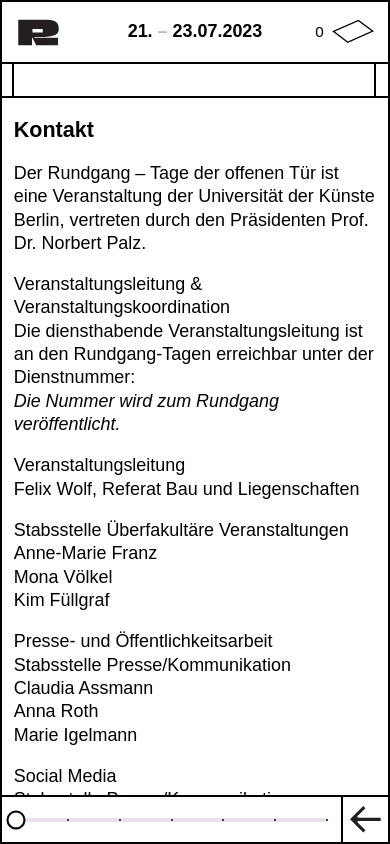
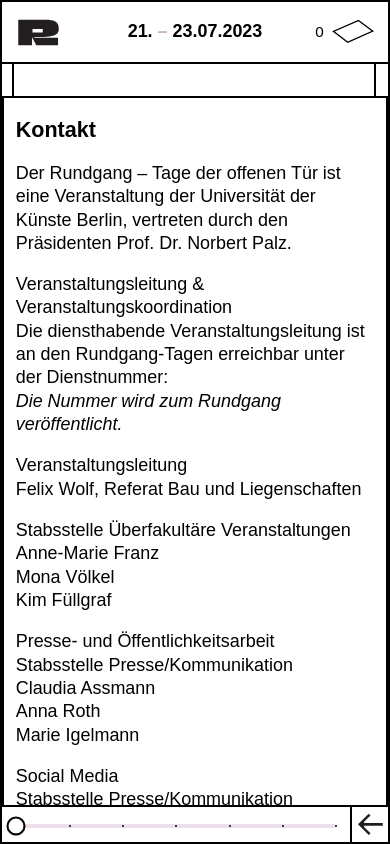
Before and after one commit to udk-berlin/rundgang-website-2023, a Next.js app: page /contact in a window 390 px wide. Shown: the top 844 px of the page. Built offline with nearby package versions, Linux system fonts and the light colour scheme; a web font is replaced by a local one.

Commit message:
Changing layout for mobile.

```diff
--- a/src/components/layout/footer/footer.js
+++ b/src/components/layout/footer/footer.js
@@ -6,21 +6,29 @@ import FooterTitle from "@/components/layout/footer/title";
 
 export default function Footer({ numberOfSliderStates, disableSlider = false }) {
   return (
-    <FooterContainer>
-      <FooterSlider numberOfSliderStates={numberOfSliderStates} disableSlider={disableSlider} />
-      <FooterTitle />
-      <FooterInfoPages />
-    </FooterContainer>
+    <FooterWrapper>
+      <FooterContainer>
+        <FooterSlider numberOfSliderStates={numberOfSliderStates} disableSlider={disableSlider} />
+        <FooterTitle />
+        <FooterInfoPages />
+      </FooterContainer>
+    </FooterWrapper>
   );
 }
 
-const FooterContainer = styled.div`
+const FooterWrapper = styled.div`
   position: fixed;
   bottom: 0;
   left: 0;
 
   width: 100%;
+`;
+
+const FooterContainer = styled.div`
   height: ${({ theme }) => theme.footer.height};
+  width: 100vw;
+  min-width: 100vw;
+  max-width: 100vw;
 
   display: grid;
   grid-template-columns: ${({ theme }) => theme.footer.gridTemplateColumn1} ${({ theme }) => theme.footer.gridTemplateColumn2} ${({ theme }) => theme.footer.gridTemplateColumn3};
--- a/src/components/layout/footer/footer_mobile.js
+++ b/src/components/layout/footer/footer_mobile.js
@@ -26,16 +26,21 @@ const FooterWrapper = styled.div`
   position: fixed;
   bottom: 0;
   left: 0;
+
   width: 100%;
 `;
 
 const FooterContainer = styled.div`
-  /* height: var(--layout-header-bar-container-height); */
-
   display: grid;
   grid-template-columns: 8fr min-content;
 
-  border: var(--border-width) solid var(--border-color);
+  height: ${({ theme }) => theme.footer.height};
+  width: 100vw;
+  min-width: 100vw;
+  max-width: 100vw;
+
+  border: ${({ theme }) => theme.border};
+
   background: var(--color-white);
 
   > *:nth-child(1) {
@@ -48,10 +53,11 @@ const FooterContainer = styled.div`
 `;
 
 const SVG = styled(ReactSVG)`
-  width: calc(0.75 * var(--layout-header-bar-container-height));
-  height: calc(0.75 * var(--layout-header-bar-container-height));
+  width: calc(0.9 * ${({ theme }) => theme.footer.height});
+  height: calc(0.9 * ${({ theme }) => theme.footer.height});
+
+  padding: 0.3rem;
   cursor: pointer;
-  padding: 0.4rem;
 
   > div {
     width: 100%;
--- a/src/components/layout/footer/slider.js
+++ b/src/components/layout/footer/slider.js
@@ -35,12 +35,12 @@ export default function FooterSlider({ numberOfSliderStates, disableSlider = fal
 }
 
 const SliderContainer = styled.div`
-  height: 100%;
-  width: 100%;
-
   display: flex;
   justify-content: center;
   align-items: center;
+
+  height: ${({ theme }) => theme.footer.height};
+  width: 100%;
 
   padding: 0 0.8rem;
 
@@ -50,6 +50,8 @@ const SliderContainer = styled.div`
 `;
 
 const CustomSlider = styled(Slider)`
+  height: ${({ theme }) => theme.footer.height};
+
   color: black;
 
   > .MuiSlider-rail {
--- a/src/components/layout/header/header.js
+++ b/src/components/layout/header/header.js
@@ -47,15 +47,13 @@ export default function Header({ disableFilter }) {
 }
 
 const HeaderContainer = styled.div`
-  position: sticky;
-  width: 100%;
-  top: 0;
-  height: fit-content;
-  z-index: 99;
+  width: 100vw;
+  min-width: 100vw;
+  max-width: 100vw;
 
   display: grid;
   grid-template-columns: 1fr;
-  border: var(--border-width) solid var(--border-color);
+  border: ${({ theme }) => theme.border};
 
   background-color: var(--color-white);
 `;
--- a/src/components/layout/layout.js
+++ b/src/components/layout/layout.js
@@ -55,10 +55,34 @@ export default function Layout({
 
 const LayoutContainer = styled.div`
   display: grid;
-  grid-template-columns: 1fr;
+  grid-template-columns: 100vw;
   grid-template-rows: ${({ theme }) => theme.header.height} 1fr ${({ theme }) => theme.footer.height}
 
+  //height: 100vh;
+  //min-height: 100vh;
+  //max-height: 100vh;
+  //
+  //width: 100vw;
+  //min-width: 100vw;
+  //max-width: 100vw;
+
+  //overflow: hidden;
 `;
 
 const Content = styled.div`
+  height: calc(100vh - ${({ theme }) => theme.header.height} - ${({ theme }) => theme.footer.height});
+  min-height: calc(100vh - ${({ theme }) => theme.header.height} - ${({ theme }) => theme.footer.height});
+  max-height: calc(100vh - ${({ theme }) => theme.header.height} - ${({ theme }) => theme.footer.height});
+
+  //width: 100vw;
+  //min-width: 100vw;
+  //max-width: 100vw;
+
+  overflow: auto;
+
+  border-left: ${({ theme }) => theme.border};
+  border-right: ${({ theme }) => theme.border};
+
+  //margin-top: ${({ theme }) => theme.header.height};
+  //padding-bottom: calc(${({ theme }) => theme.footer.height} +  2 * ${({ theme }) => theme.borderWidth});
 `;
--- a/src/components/pages/timeline/content.js
+++ b/src/components/pages/timeline/content.js
@@ -84,7 +84,7 @@ const ContentContainer = styled.div`
   min-width: 100vw;
   max-width: 100vw;
 
-  margin-bottom: -100px;
+  padding-bottom: calc(${({ theme }) => theme.footer.height} +  2 * ${({ theme }) => theme.borderWidth});
 
   border-bottom: ${({theme}) => theme.border};
   border-right: ${({theme}) => theme.border};
--- a/src/themes/layout.js
+++ b/src/themes/layout.js
@@ -36,7 +36,7 @@ export const layoutLTheme = {
     color: "black",
   },
   header: {
-    height: `calc(${header.l.bar.height} + ${header.l.filter.bar.height})`,
+    height: `calc(${header.l.bar.height} + ${header.l.filter.bar.height} + 2 * ${baseLTheme.borderWidth})`,
     bar: {
       height: header.l.bar.height,
     },
@@ -65,7 +65,7 @@ export const layoutMTheme = {
     color: "black",
   },
   header: {
-    height: `${header.l.bar.height} + ${header.l.filter.bar.height}`,
+    height: `calc(${header.l.bar.height} + ${header.l.filter.bar.height} + 2 * ${baseMTheme.borderWidth})`,
     bar: {
       height: header.l.bar.height,
     },
--- a/src/themes/pages/timeline.js
+++ b/src/themes/pages/timeline.js
@@ -65,7 +65,7 @@ export const DAYS = {
 
 const timelineWidths = {
   l: "200vw",
-  m: "300vw",
+  m: "400vw",
 };
 
 export const timelineWidthsWithoutVW = {
```
Also changed, not shown: src/components/pages/projects/project/media.js (+7 -3 lines), src/components/pages/projects/project/project.js (+5 -4 lines), src/themes/pages/project.js (+5 -5 lines).
